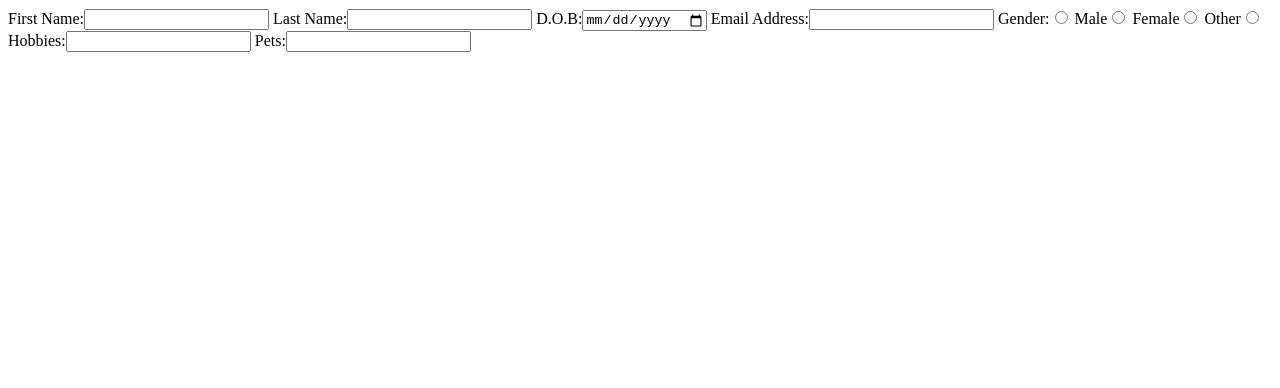
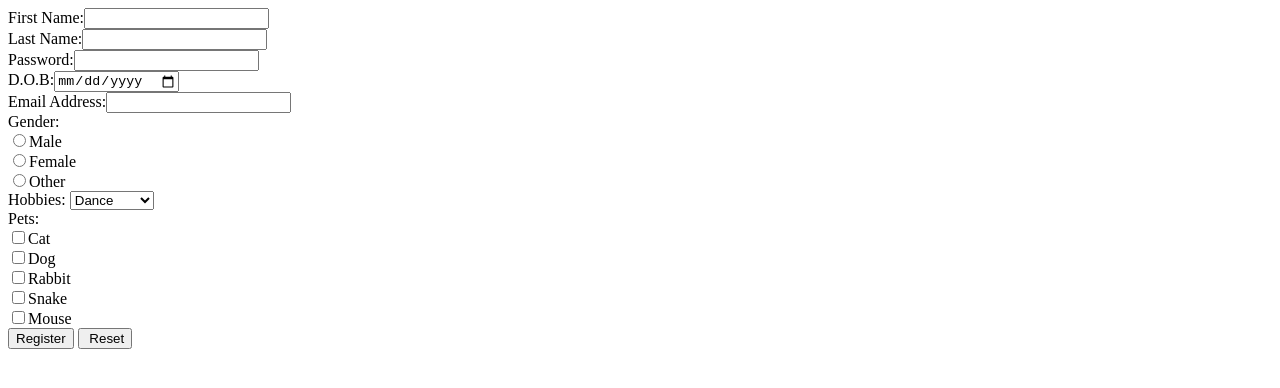
Before and after one commit to asaubhari/My-first-website, a plain HTML site: page Register.html in a window 1280 px wide. Drawn offline with Linux system fonts and the light colour scheme.

Commit message:
Add files via upload

```diff
--- a/Register.html
+++ b/Register.html
@@ -3,16 +3,31 @@
 <html>
 <body>
 <form>
-	First Name:<input type="text" name="firstname">
-	Last Name:<input type="text" name="lastname">
-	D.O.B:<input type="date" name="birthday">
-	Email Address:<input type="Email" name="emailid" required>
-	Gender:<input type="radio" name="gender">
-	Male<input type="radio" name="gender" value="Male">
-	Female<input type="radio" name="gender" value="FeMale">
-	Other<input type="radio" name="gender" value="Other">
-	Hobbies:<input type="Select" name="Dance">
-	Pets:<input type="text" name="firstname">
+	First Name:<input type="text" name="firstname"><br>
+	Last Name:<input type="text" name="lastname"><br>
+	Password:<input type="Password" minlength="5" ><br>
+	D.O.B:<input type="date" name="birthday"><br>
+	Email Address:<input type="Email" name="emailid" required><br>
+	Gender:<br>
+	<input type="radio" name="gender">Male<br>
+	<input type="radio" name="gender">Female<br>
+	<input type="radio" name="gender">Other<br>
+	Hobbies:
+	<select>
+		<option value="dance">Dance</option><br>
+		<option value="Swimming">Swimming</option><br>
+		<option value="yoga">Yoga</option><br>
+		<option value="Singing">Singing</option><br>
+		<option value="Gaming">Gaming</option><br>
+	</select><br>
+	Pets:<br>
+	<input type="checkbox">Cat<br>
+	<input type="checkbox">Dog<br>
+	<input type="checkbox">Rabbit<br>
+	<input type="checkbox">Snake<br>
+	<input type="checkbox">Mouse<br>
+<input type="Submit" Value="Register">
+<input type="Reset" Value=" Reset"><br>
 </form>
 </body>
 </html>
```
Also changed, not shown: NewProject.html (added, +19 -0 lines), login.html (added, +35 -0 lines), picture+links.txt (added).
